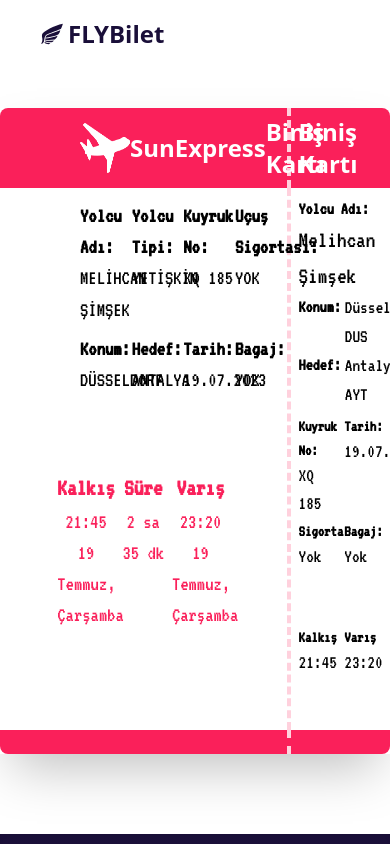
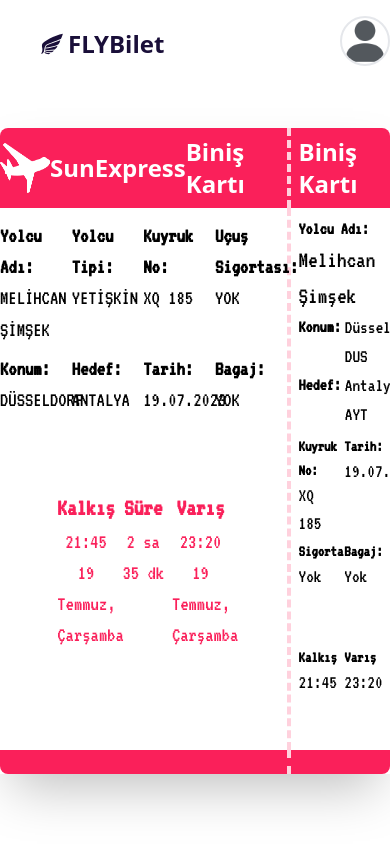
Before and after one commit to OmarAbdelhamed/pinsoft-fly-app, a React (Create React App) app: page /ticket in a window 390 px wide. Shown: the top 844 px of the page. Built offline with nearby package versions, Linux system fonts and the light colour scheme.

Commit message:
navbar user dropdown added

```diff
--- a/src/components/UI/Header.js
+++ b/src/components/UI/Header.js
@@ -1,10 +1,20 @@
 import React, { useState, useEffect } from 'react';
 import { GiLibertyWing } from 'react-icons/gi';
+import userAvatar from '../../assets/img/UserAvatar.png';
+import { MdLogout,MdAirplaneTicket,MdSupervisedUserCircle } from 'react-icons/md';
+
+
 
 const Header = () => {
   const [top, setTop] = useState(true);
   const [mobileNavbar, setMobileNavbar] = useState(true);
   const [toggleMobileNavbar, setToggleMobileNavbar] = useState(false);
+
+  const [open, setOpen] = React.useState(false);
+
+  const handleOpen = () => {
+    setOpen(!open);
+  };
 
 
   document.querySelectorAll('a[href^="#"]').forEach((anchor) => {
@@ -91,12 +101,48 @@
             <a href='/'>Destinations</a>
           </li>
         </ul>
-        <button className='px-3 py-2 outline-none border-none text-lg font-medium text-white bg-primary-color rounded-2xl shadow-lg cursor-pointer transition duration-300 hover:bg-primary-color-dark max-h-[44px] min-w-[110px] hidden xl:inline-block '>
+        {/* <button className='px-3 py-2 outline-none border-none text-lg font-medium text-white bg-primary-color rounded-2xl shadow-lg cursor-pointer transition duration-300 hover:bg-primary-color-dark max-h-[44px] min-w-[110px] hidden xl:inline-block '>
           <a href='#book' className=' scroll-smooth'>
             Book Now
           </a>
-        </button>
+        </button> */}
+        <div>
+         <button type="button" onClick={handleOpen}>
+          <img src={userAvatar} alt="user" className="min-w-[50px] min-h-[50px]  h-[50px] w-[50px] rounded-full border-2 hover:bg-slate-200 cursor-pointer"/>
+          </button>
+        <div className="dropdown flex flex-col absolute">
+      {open ? (
+        <ul className="menu  text-left bg-white cursor-pointer border-2">
+          <li className="menu-item px-2 py-2 hover:bg-primary-color hover:text-white ">
+            <div className='flex flex-row items-center gap-1'>
+                <MdSupervisedUserCircle className='text-xl'/>
+                <span>Profile</span>
+            </div>
+
+          </li>
+          <hr/>
+          <li className="menu-item px-2 py-2  hover:bg-primary-color hover:text-white">
+            <div className='flex flex-row items-center gap-1'>
+            <MdAirplaneTicket className='text-xl'/>
+            <span>Tickets</span>
+            </div>
+          </li>
+          <hr/>
+          <li className="menu-item px-2 py-2 hover:bg-primary-color hover:text-white">
+            <div className='flex flex-row items-center gap-1'>
+            <MdLogout className='text-xl'/>
+            <span>Logout</span>
+            </div>
+          </li>
+        </ul>
+      ) : null}
+      </div>
+      </div>
+
+
+
       </nav>
+
     </>
   );
 };
--- a/src/screens/FlyTicketScreen.js
+++ b/src/screens/FlyTicketScreen.js
@@ -12,7 +12,7 @@
         <div className="main-container md:w-5/6  flex flex-col   shadow-2xl  ">
         <div className='flex w-full items-center grid grid-cols-4 gap-2 bg-[#fa205a] h-20 rounded-t-lg '>
           <div className=' col-start-1 col-span-3 flex justify-between items-center h-20 border-r-4 border-dashed border-[#ffd1dd]'>
-            <img src={planeIcon} alt='plane' className='w-[50px] h-[50px] ml-20 '></img>
+            <img src={planeIcon} alt='plane' className='w-[50px] h-[50px] sm:ml-4 md:ml-20 '></img>
             <span className='flex items-center font-bold text-2xl text-white'>SunExpress</span>
             <span className='flex items-center font-bold text-2xl mr-4 text-white'>Biniş Kartı</span>
           </div>
@@ -22,7 +22,7 @@
         </div>
         <div className='flex w-full sm:h-80 md:h-72 grid  grid-cols-4 gap-2'>
           <div className='col-start-1 col-span-3  flex flex-col border-r-4 border-dashed border-[#ffd1dd]'>
-            <div className='grid grid-cols-4 pl-20 grid-rows-2 mt-3 font-ticket text-[1.3rem]'>
+            <div className='grid grid-cols-4 sm:pl-4 md:pl-20 grid-rows-2 mt-3 font-ticket text-[1.3rem]'>
                 <div className='passenger-name flex flex-col  '>
                   <span className='font-bold '>Yolcu Adı:</span>
                   <span>MELİHCAN ŞİMŞEK</span>
```
Also changed, not shown: src/assets/img/UserAvatar.png (added), 1 other file (tests, documents, lock files or other folders).
